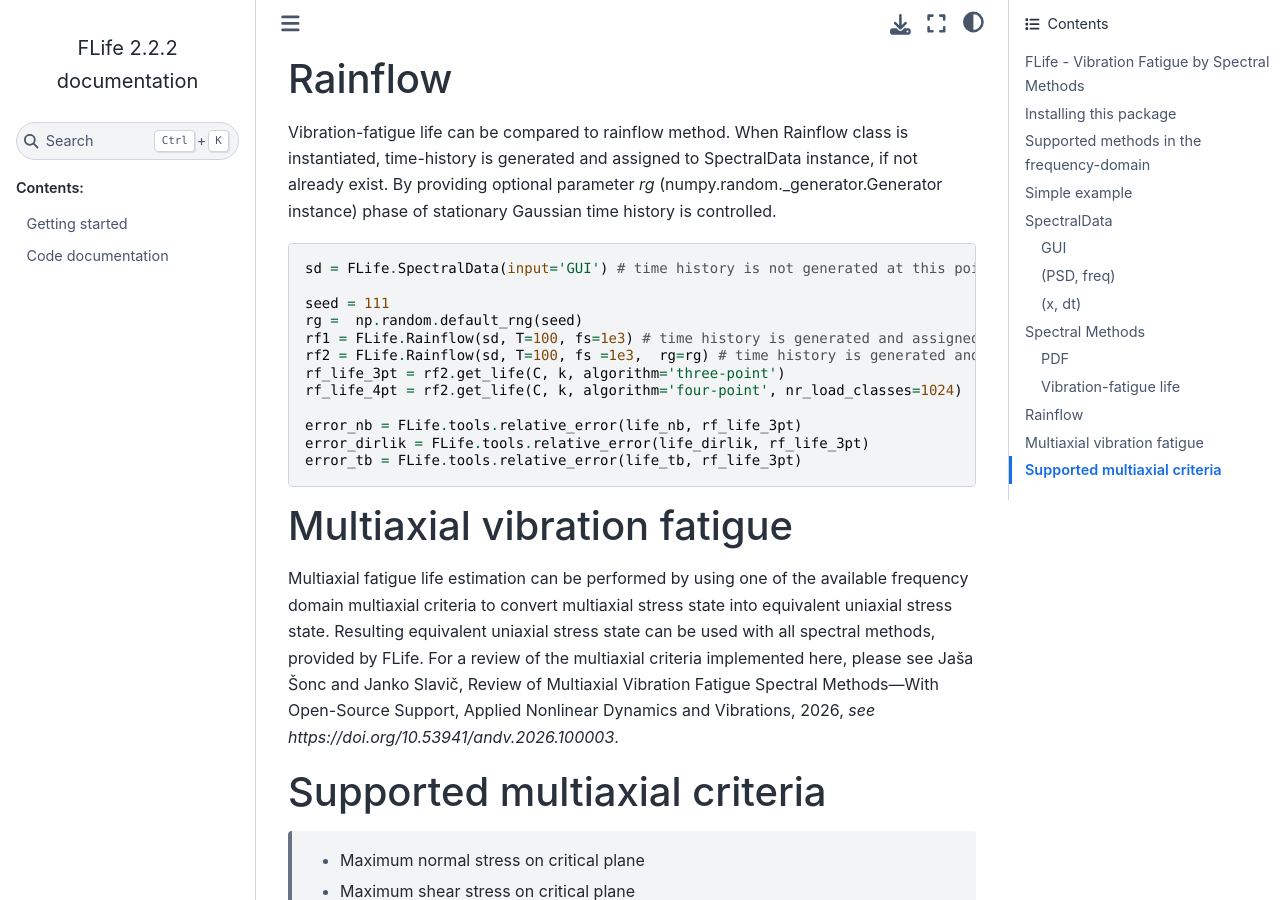
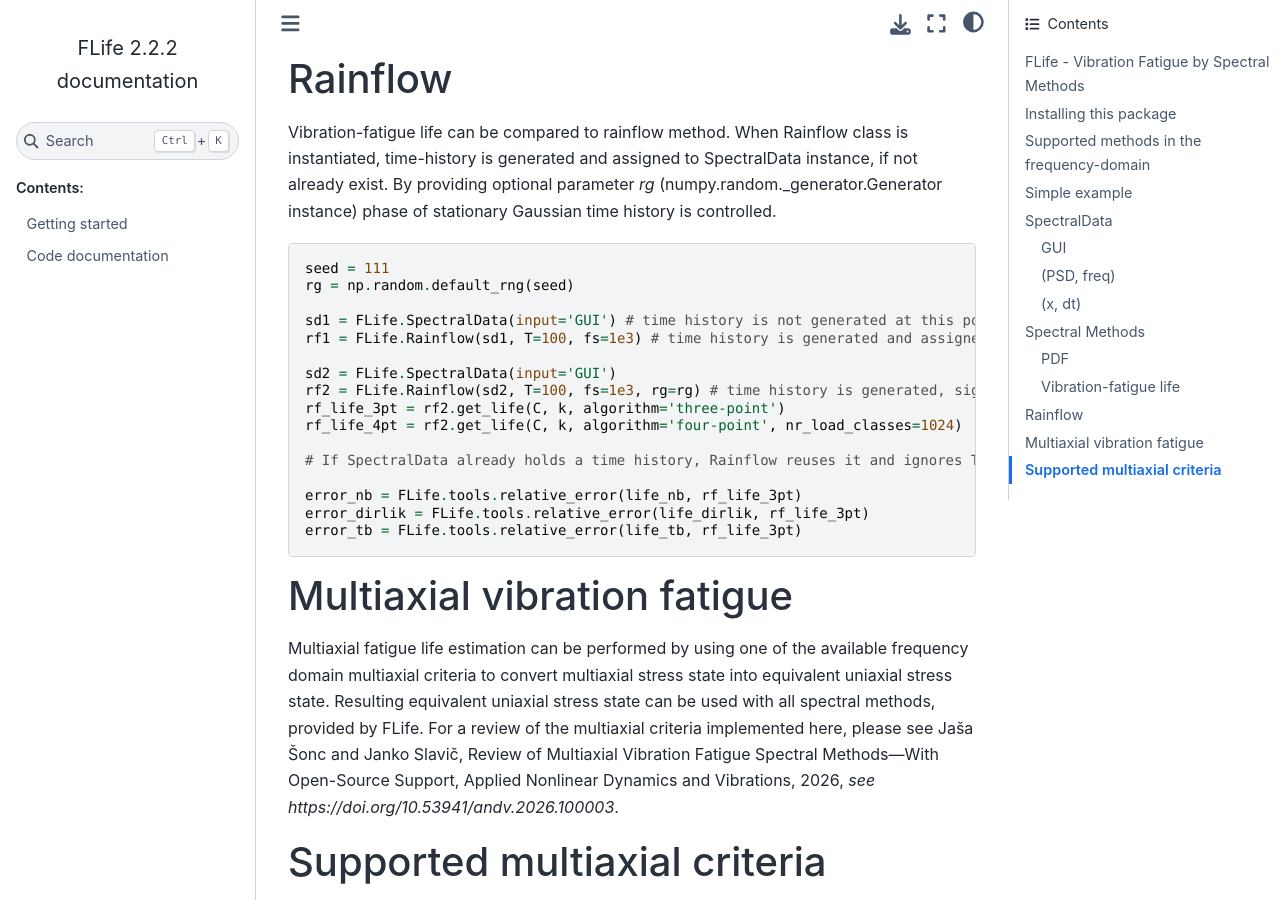
Before and after one commit to ladisk/FLife, a Sphinx documentation site: the page built from docs/source/FLife.rst, in a window 1280 px wide and 900 px high, scrolled down 6551 px. Built offline with Sphinx 7.4.7 and the Sphinx Book theme 1.1.4, drawn with Linux system fonts in a browser that asks for light colours.

Commit message:
Fix rainflow example so the seeded generator is actually used

```diff
--- a/docs/source/FLife.rst
+++ b/docs/source/FLife.rst
@@ -234,14 +234,18 @@ Vibration-fatigue life can be compared to rainflow method. When Rainflow class i
 
 .. code-block:: python
 
-    sd = FLife.SpectralData(input='GUI') # time history is not generated at this point
+    seed = 111
+    rg = np.random.default_rng(seed)
 
-    seed = 111
-    rg =  np.random.default_rng(seed)
-    rf1 = FLife.Rainflow(sd, T=100, fs=1e3) # time history is generated and assigned to parameter SpectralData.data
-    rf2 = FLife.Rainflow(sd, T=100, fs =1e3,  rg=rg) # time history is generated and assigned to parameter SpectralData.data, signal phase is defined by random generator
+    sd1 = FLife.SpectralData(input='GUI') # time history is not generated at this point
+    rf1 = FLife.Rainflow(sd1, T=100, fs=1e3) # time history is generated and assigned to parameter SpectralData.data, random phase
+
+    sd2 = FLife.SpectralData(input='GUI')
+    rf2 = FLife.Rainflow(sd2, T=100, fs=1e3, rg=rg) # time history is generated, signal phase is defined by random generator
     rf_life_3pt = rf2.get_life(C, k, algorithm='three-point')
     rf_life_4pt = rf2.get_life(C, k, algorithm='four-point', nr_load_classes=1024)
+
+    # If SpectralData already holds a time history, Rainflow reuses it and ignores T, fs and rg.
 
     error_nb = FLife.tools.relative_error(life_nb, rf_life_3pt)
     error_dirlik = FLife.tools.relative_error(life_dirlik, rf_life_3pt)
```
Also changed, not shown: README.rst (+9 -5 lines).
